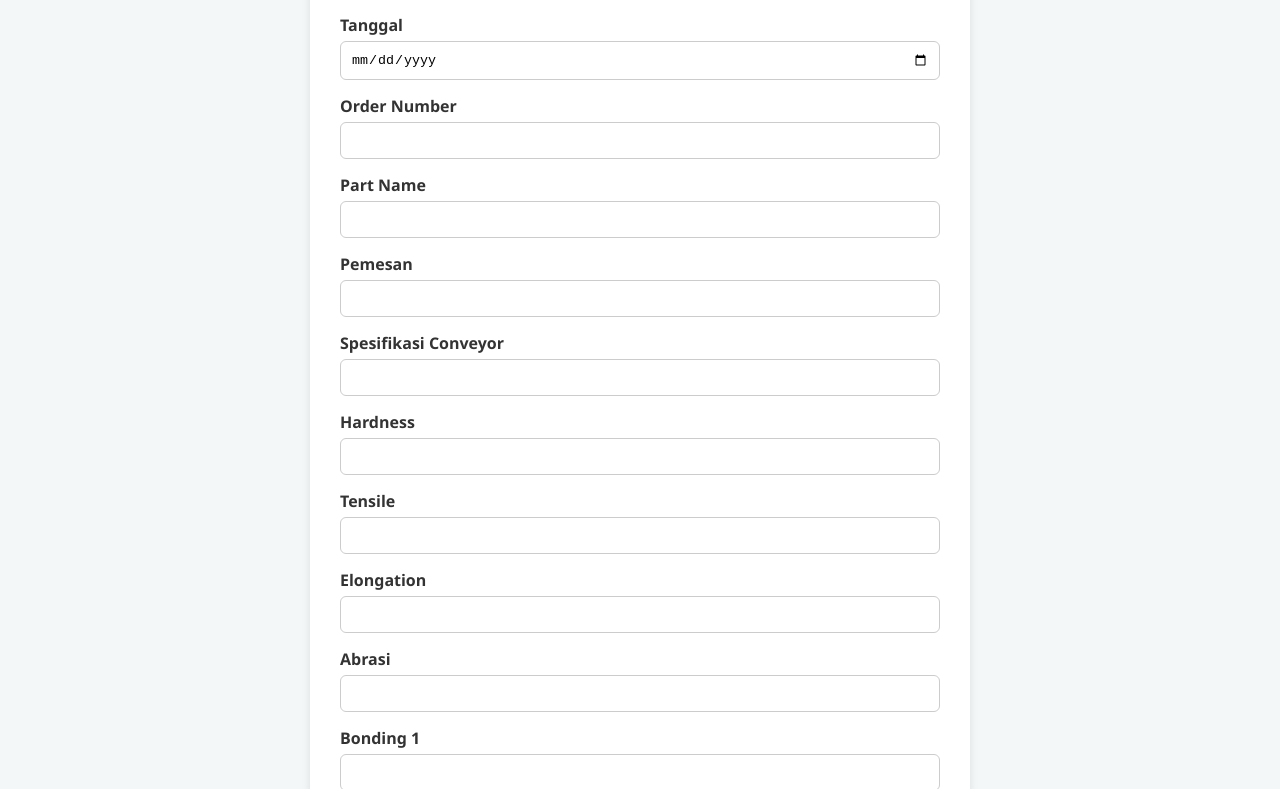
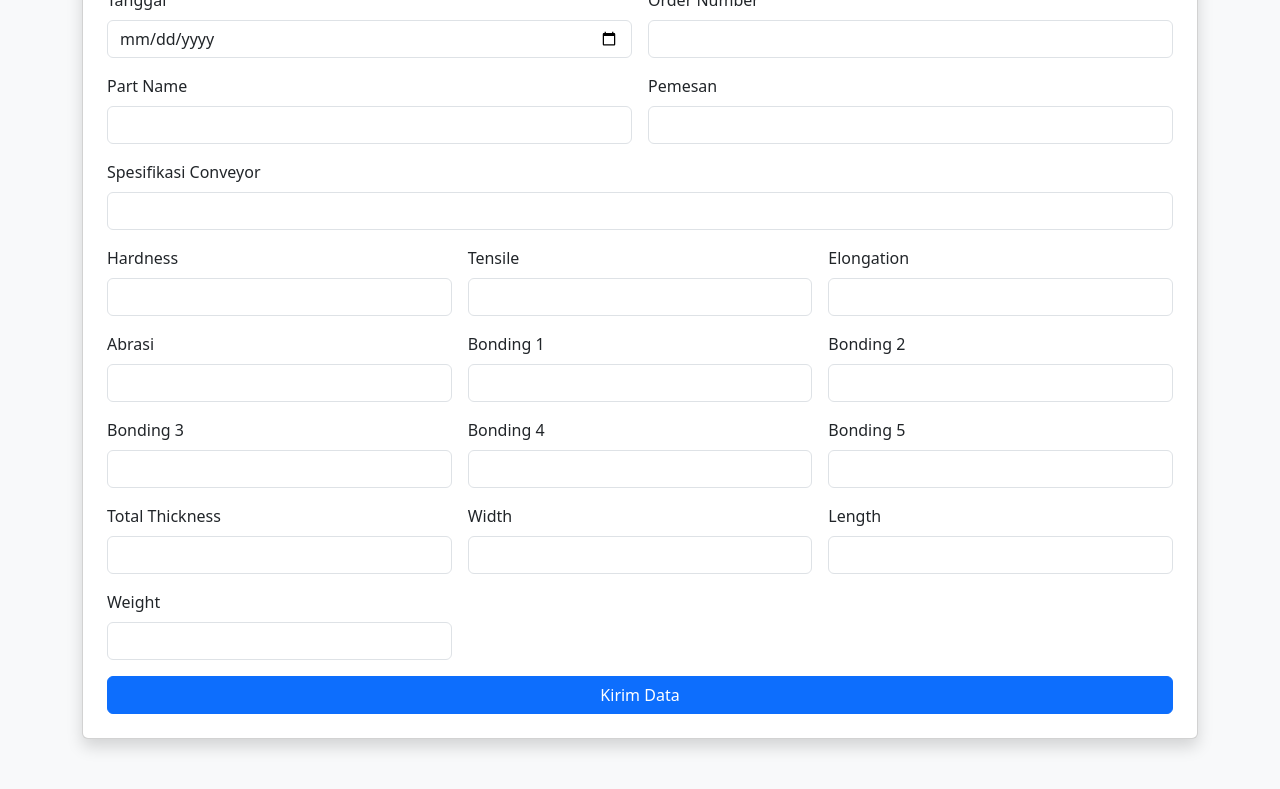
Before and after one commit to alesrikaya/Form-qc, a plain HTML site: page index.html in a window 1280 px wide. Shown: the part 147-936 px from the top of the page. Drawn offline with nearby package versions, Linux system fonts and the light colour scheme.

Commit message:
Update index.html

```diff
--- a/index.html
+++ b/index.html
@@ -2,121 +2,103 @@
 <html lang="id">
 <head>
   <meta charset="UTF-8">
+  <meta name="viewport" content="width=device-width, initial-scale=1">
   <title>Form QC Fabric Conveyor Belt</title>
-  <style>
-    body {
-      font-family: 'Segoe UI', sans-serif;
-      background-color: #f4f7f8;
-      color: #333;
-      padding: 40px;
-    }
+  <!-- Bootstrap 5 CDN -->
+  <link href="https://cdn.jsdelivr.net/npm/bootstrap@5.3.3/dist/css/bootstrap.min.css" rel="stylesheet">
+</head>
+<body class="bg-light">
+  <div class="container my-5">
+    <div class="card shadow p-4">
+      <h2 class="text-center mb-4">Form QC Fabric Conveyor Belt</h2>
+      <form action="https://formspree.io/f/mpwrwlvd" method="POST">
+        <div class="row g-3">
+          <div class="col-md-6">
+            <label class="form-label">Tanggal</label>
+            <input type="date" name="tanggal" class="form-control" required>
+          </div>
+          <div class="col-md-6">
+            <label class="form-label">Order Number</label>
+            <input type="text" name="ordernumber" class="form-control" required>
+          </div>
+          <div class="col-md-6">
+            <label class="form-label">Part Name</label>
+            <input type="text" name="partname" class="form-control" required>
+          </div>
+          <div class="col-md-6">
+            <label class="form-label">Pemesan</label>
+            <input type="text" name="namapemesan" class="form-control" required>
+          </div>
+          <div class="col-12">
+            <label class="form-label">Spesifikasi Conveyor</label>
+            <input type="text" name="spesifikasi" class="form-control" required>
+          </div>
 
-    .container {
-      max-width: 600px;
-      margin: auto;
-      background: #fff;
-      padding: 30px;
-      border-radius: 10px;
-      box-shadow: 0 2px 8px rgba(0,0,0,0.1);
-    }
+          <!-- Optional Fields -->
+          <div class="col-md-4">
+            <label class="form-label">Hardness</label>
+            <input type="text" name="hardness" class="form-control">
+          </div>
+          <div class="col-md-4">
+            <label class="form-label">Tensile</label>
+            <input type="text" name="ts" class="form-control">
+          </div>
+          <div class="col-md-4">
+            <label class="form-label">Elongation</label>
+            <input type="text" name="en" class="form-control">
+          </div>
+          <div class="col-md-4">
+            <label class="form-label">Abrasi</label>
+            <input type="text" name="abrasi" class="form-control">
+          </div>
 
-    h2 {
-      text-align: center;
-      margin-bottom: 30px;
-    }
+          <div class="col-md-4">
+            <label class="form-label">Bonding 1</label>
+            <input type="text" name="bonding1" class="form-control">
+          </div>
+          <div class="col-md-4">
+            <label class="form-label">Bonding 2</label>
+            <input type="text" name="bonding2" class="form-control">
+          </div>
+          <div class="col-md-4">
+            <label class="form-label">Bonding 3</label>
+            <input type="text" name="bonding3" class="form-control">
+          </div>
+          <div class="col-md-4">
+            <label class="form-label">Bonding 4</label>
+            <input type="text" name="bonding4" class="form-control">
+          </div>
+          <div class="col-md-4">
+            <label class="form-label">Bonding 5</label>
+            <input type="text" name="bonding5" class="form-control">
+          </div>
 
-    label {
-      display: block;
-      margin-bottom: 5px;
-      font-weight: bold;
-    }
+          <div class="col-md-4">
+            <label class="form-label">Total Thickness</label>
+            <input type="text" name="totalthickness" class="form-control">
+          </div>
+          <div class="col-md-4">
+            <label class="form-label">Width</label>
+            <input type="text" name="width" class="form-control">
+          </div>
+          <div class="col-md-4">
+            <label class="form-label">Length</label>
+            <input type="text" name="length" class="form-control">
+          </div>
+          <div class="col-md-4">
+            <label class="form-label">Weight</label>
+            <input type="text" name="weight" class="form-control">
+          </div>
 
-    input[type="text"],
-    input[type="date"] {
-      width: 100%;
-      padding: 10px;
-      border: 1px solid #ccc;
-      border-radius: 6px;
-      margin-bottom: 15px;
-      box-sizing: border-box;
-    }
+          <div class="col-12 mt-3">
+            <button type="submit" class="btn btn-primary w-100">Kirim Data</button>
+          </div>
+        </div>
+      </form>
+    </div>
+  </div>
 
-    button {
-      background-color: #007BFF;
-      color: white;
-      border: none;
-      padding: 12px 20px;
-      font-size: 16px;
-      border-radius: 6px;
-      cursor: pointer;
-      width: 100%;
-    }
-
-    button:hover {
-      background-color: #0056b3;
-    }
-  </style>
-</head>
-<body>
-  <div class="container">
-    <h2>Form QC Fabric Conveyor Belt</h2>
-    <form action="https://formspree.io/f/mpwrwlvd" method="POST">
-      <label>Tanggal</label>
-      <input type="date" name="tanggal" required>
-
-      <label>Order Number</label>
-      <input type="text" name="ordernumber" required>
-
-      <label>Part Name</label>
-      <input type="text" name="partname" required>
-
-      <label>Pemesan</label>
-      <input type="text" name="namapemesan" required>
-
-      <label>Spesifikasi Conveyor</label>
-      <input type="text" name="spesifikasi" required>
-
-      <label>Hardness</label>
-      <input type="text" name="hardness">
-
-      <label>Tensile</label>
-      <input type="text" name="ts">
-
-      <label>Elongation</label>
-      <input type="text" name="en">
-
-      <label>Abrasi</label>
-      <input type="text" name="abrasi">
-
-      <label>Bonding 1</label>
-      <input type="text" name="bonding1">
-
-      <label>Bonding 2</label>
-      <input type="text" name="bonding2">
-
-      <label>Bonding 3</label>
-      <input type="text" name="bonding3">
-
-      <label>Bonding 4</label>
-      <input type="text" name="bonding4">
-
-      <label>Bonding 5</label>
-      <input type="text" name="bonding5">
-
-      <label>Total Thickness</label>
-      <input type="text" name="totalthickness">
-
-      <label>Width</label>
-      <input type="text" name="width">
-
-      <label>Length</label>
-      <input type="text" name="length">
-
-      <label>Weight</label>
-      <input type="text" name="weight">
-
-      <button type="submit">Kirim Data</button>
-    </form>
-  </div>
+  <!-- Bootstrap JS Bundle -->
+  <script src="https://cdn.jsdelivr.net/npm/bootstrap@5.3.3/dist/js/bootstrap.bundle.min.js"></script>
 </body>
 </html>
```
